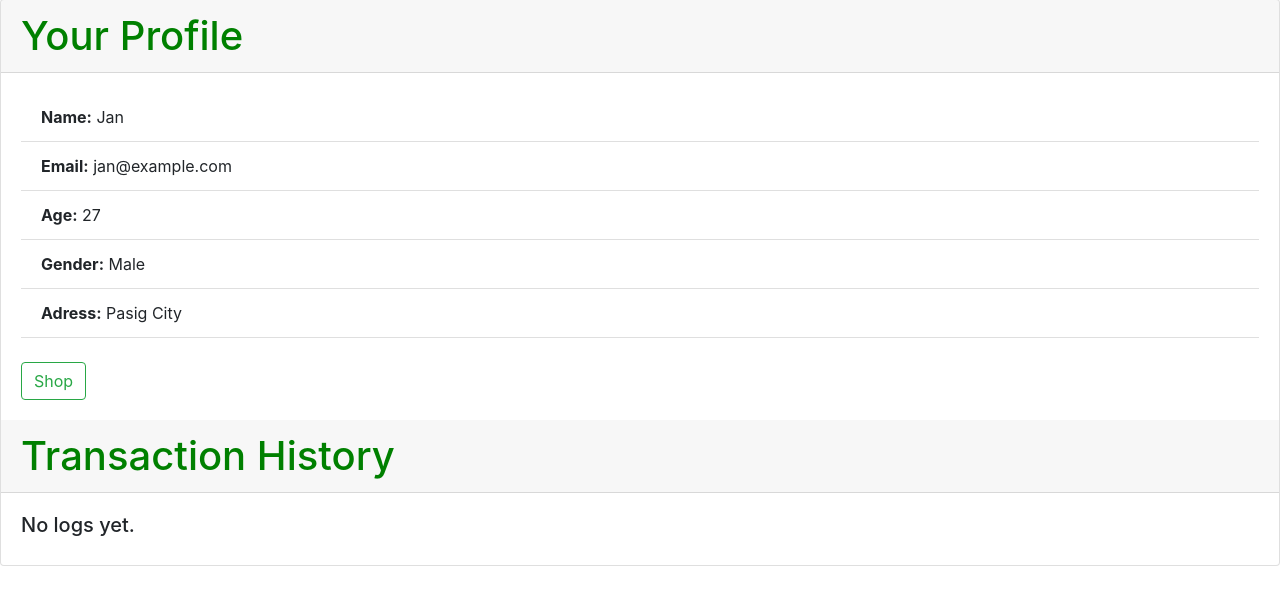
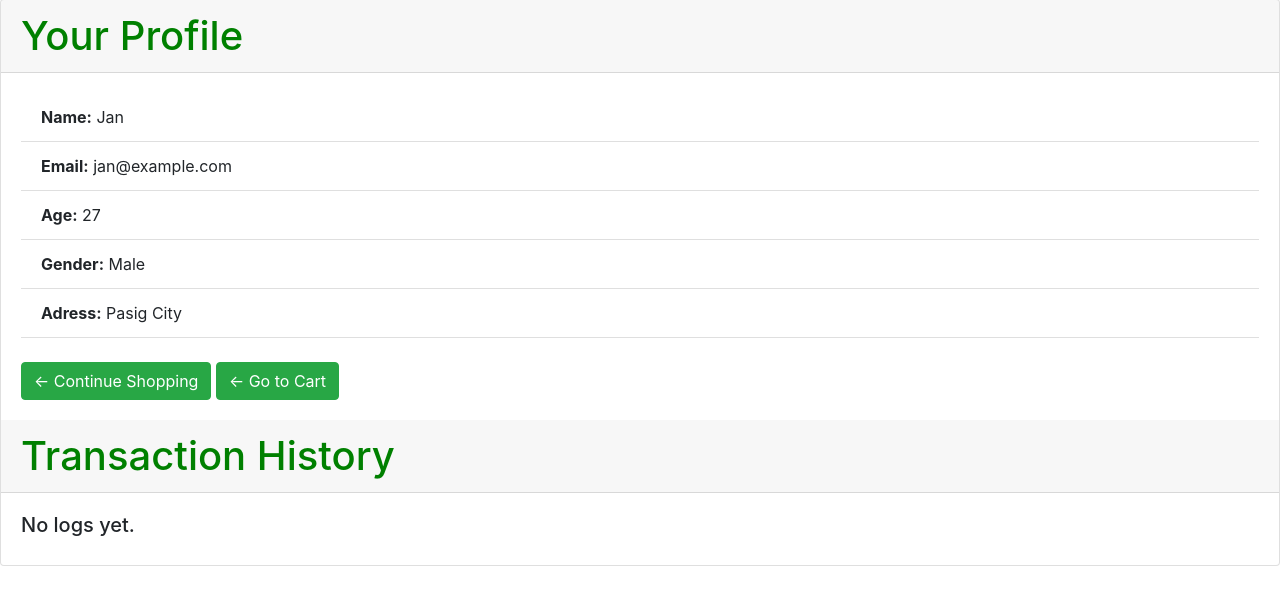
Before and after one commit to JansonSiy/eCommerceApp, a Django app: page / in a window 1280 px wide. Shown: the part 97-702 px from the top of the page. Run offline with Django 3.2, Linux system fonts and the light colour scheme; data that the repository does not hold is empty; some libraries are stand-ins or nearby versions.

Commit message:
fixed url routes

```diff
--- a/eCommerceApp/projectFolder_eCommerceApp/store/templates/store/base.html
+++ b/eCommerceApp/projectFolder_eCommerceApp/store/templates/store/base.html
@@ -20,13 +20,13 @@
         <div class="collapse navbar-collapse" id="navbarSupportedContent">
             <ul class="navbar-nav mr-auto">
                 <li class="nav-item">
-                    <a class="nav-link" href="#">Profile</a>
+                    <a class="nav-link" href="{% url 'profile' %}">Profile</a>
                 </li>
                 <li class="nav-item">
-                    <a class="nav-link" href="#">Store</a>
+                    <a class="nav-link" href="{% url 'store' %}">Store</a>
                 </li>
                 <li class="nav-item">
-                    <a class="nav-link" href="#">Cart</a>
+                    <a class="nav-link" href="{% url 'order' %}">Cart</a>
                 </li>
             </ul>
 
--- a/eCommerceApp/projectFolder_eCommerceApp/store/templates/store/order.html
+++ b/eCommerceApp/projectFolder_eCommerceApp/store/templates/store/order.html
@@ -31,7 +31,7 @@
             </table>
             <hr>
             <a class="btn btn-success" href="{% url 'store' %}">&#x2190; Continue Shopping</a>
-            <a class="btn btn-success" href="{% url 'store' %}">&#x2190; Go to Profile</a>
+            <a class="btn btn-success" href="{% url 'profile' %}">&#x2190; Go to Profile</a>
         </div>
     </div>
 {% endblock content %}
--- a/eCommerceApp/projectFolder_eCommerceApp/store/templates/store/profile.html
+++ b/eCommerceApp/projectFolder_eCommerceApp/store/templates/store/profile.html
@@ -17,7 +17,8 @@
                 <li class="list-group-item"><strong>Adress:</strong> {{customer.address}}</li>
             </ul>
             <br>
-            <button class="btn btn-outline-success add-btn">Shop</button>
+            <a class="btn btn-success" href="{% url 'store' %}">&#x2190; Continue Shopping</a>
+            <a class="btn btn-success" href="{% url 'order' %}">&#x2190; Go to Cart</a>
         </div>
         <h1 class="card-header">Transaction History</h1>
         <div class="card-body">
```
Also changed, not shown: eCommerceApp/projectFolder_eCommerceApp/db.sqlite3.
